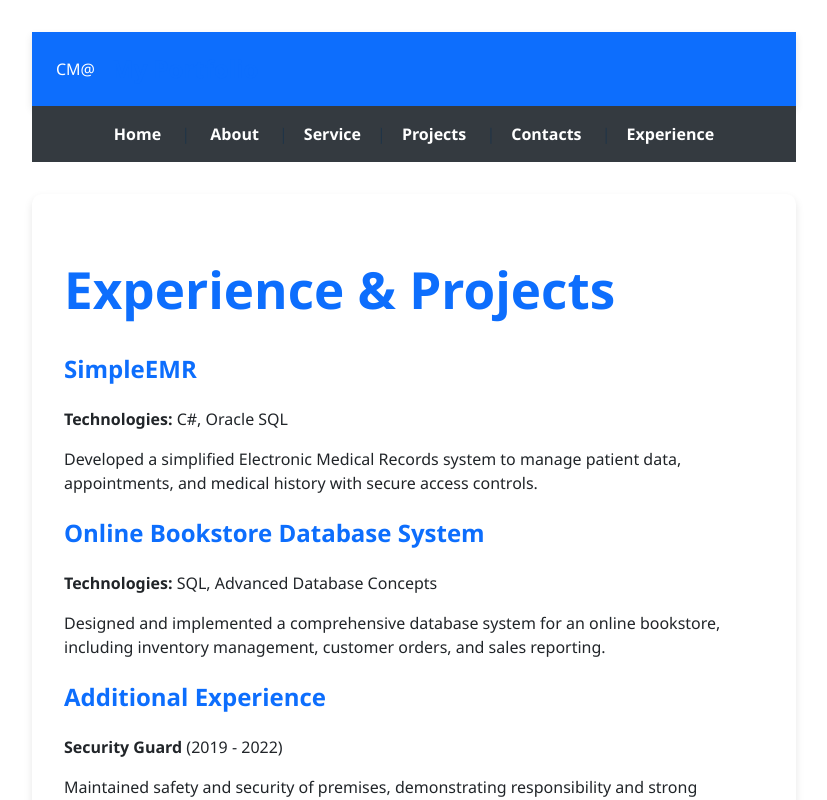
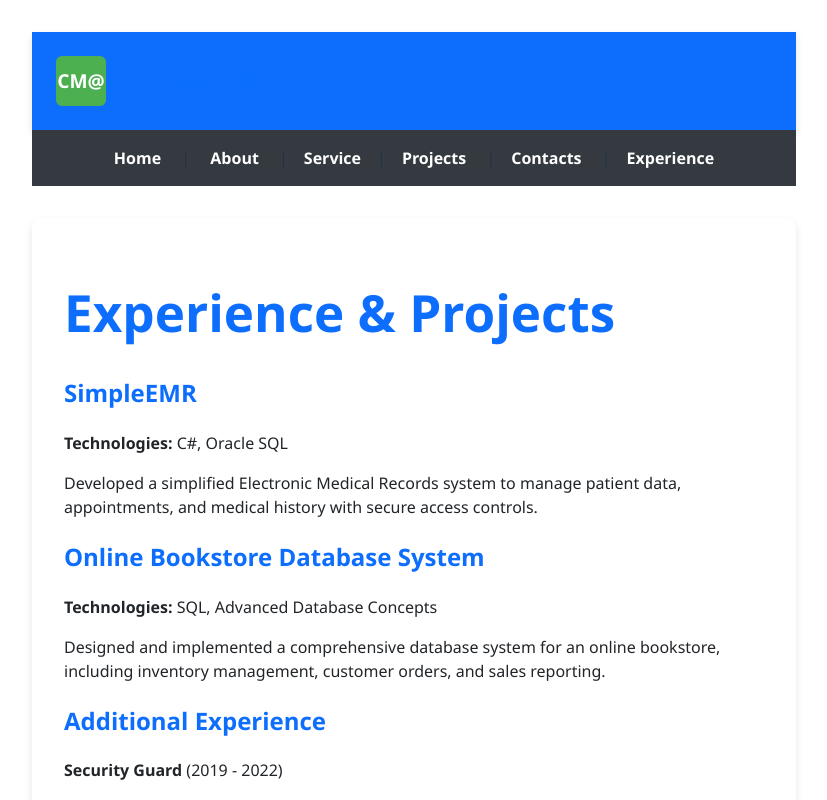
Before and after one commit to CYRUSMAINA/COMP229-Week2, a React (Vite) app: page /experience in a window 1280 px wide. Shown: the top 800 px of the page, without its empty margins (226-1053 px from the left). Built offline with nearby package versions, Linux system fonts and the light colour scheme.

Commit message:
update app

```diff
--- a/src/component/Logo.jsx
+++ b/src/component/Logo.jsx
@@ -9,7 +9,7 @@
 export default function Logo()
 {
      return(
-      <div className="Logo-box"
+      <div className="logo-box"
       >
           CM@
        </div>
```
